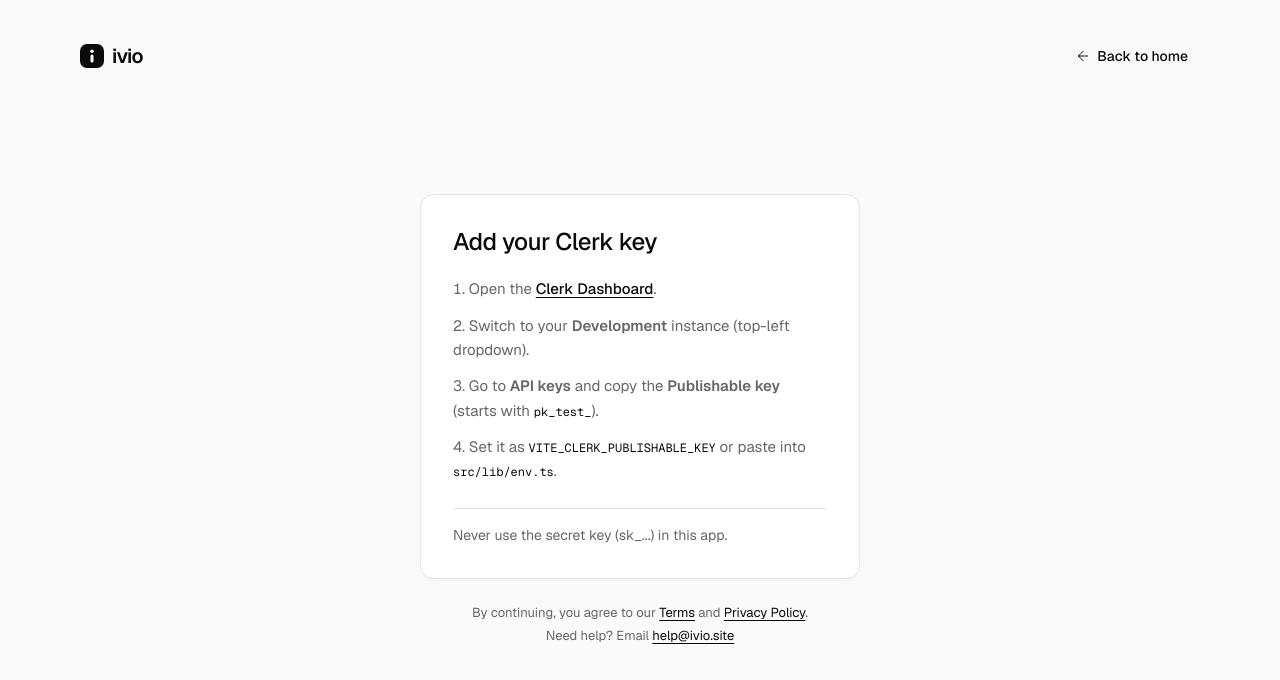
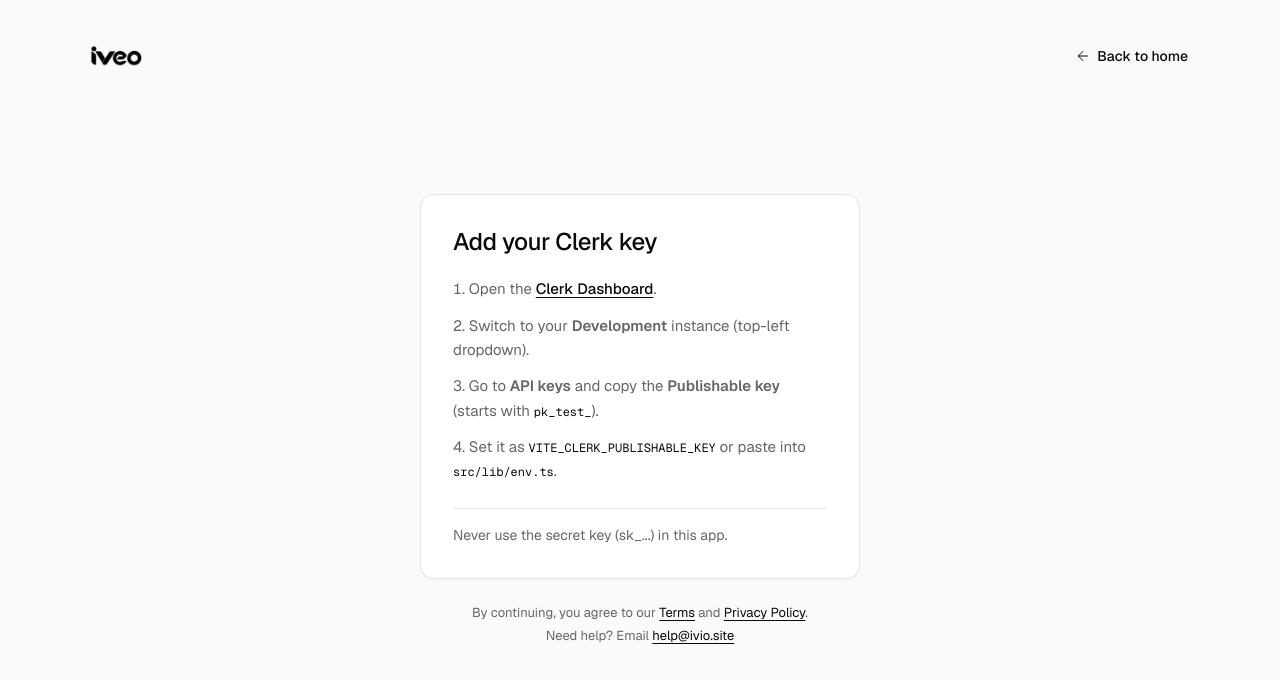
Before and after one commit to arjunjareda1355/Iveo, a React (Vite) app: page /login in a window 1280 px wide. Shown: the top 680 px of the page. Built offline with nearby package versions, Linux system fonts and the light colour scheme; no server answers.

Commit message:
feat: replace text logo with wordmark image
Replace the SVG-based text logo with a brand wordmark image and update the Clerk publishable key fallback.

```diff
--- a/src/components/ui/Logo.tsx
+++ b/src/components/ui/Logo.tsx
@@ -1,5 +1,6 @@
 import React from 'react';
 import { Link } from 'react-router-dom';
+import wordmarkImg from '../../assets/wordmark.png';
 import { cn } from '../../lib/cn';
 
 interface LogoProps {
@@ -16,51 +17,20 @@ export const Logo: React.FC<LogoProps> = ({
   isLink = true,
 }) => {
   const isDark = tone === 'dark';
-  const markSize = size === 'sm' ? 20 : size === 'lg' ? 28 : 24;
-  const textSize = size === 'sm' ? 'text-lg' : size === 'lg' ? 'text-2xl' : 'text-[20px]';
+  // 1280x427 aspect ratio (3:1)
+  const heightClass = size === 'sm' ? 'h-5' : size === 'lg' ? 'h-8' : 'h-6';
 
   const content = (
     <span className={cn('inline-flex items-center select-none', className)}>
-      <svg
-        width={markSize}
-        height={markSize}
-        viewBox="0 0 24 24"
-        fill="none"
-        xmlns="http://www.w3.org/2000/svg"
-        aria-hidden="true"
-        className="shrink-0"
-      >
-        <rect
-          width="24"
-          height="24"
-          rx="7"
-          fill={isDark ? '#FAFAFA' : '#0A0A0A'}
-        />
-        <circle
-          cx="12"
-          cy="7.25"
-          r="1.75"
-          fill={isDark ? '#0A0A0A' : '#FFFFFF'}
-        />
-        <rect
-          x="10.5"
-          y="10.5"
-          width="3"
-          height="8"
-          rx="1.5"
-          fill={isDark ? '#0A0A0A' : '#FFFFFF'}
-        />
-      </svg>
-      <span
-        style={{ letterSpacing: '-0.04em' }}
+      <img
+        src={wordmarkImg}
+        alt="ivio"
         className={cn(
-          'ml-2 font-semibold font-sans leading-none',
-          textSize,
-          isDark ? 'text-inverse-text' : 'text-ink'
+          'w-auto object-contain transition-all duration-120',
+          heightClass,
+          isDark && 'brightness-0 invert'
         )}
-      >
-        ivio
-      </span>
+      />
     </span>
   );
 
--- a/src/lib/env.ts
+++ b/src/lib/env.ts
@@ -1,5 +1,5 @@
 // If your environment has no way to set variables, paste your Clerk PUBLISHABLE key (pk_test_...) here. Never paste a secret key (sk_...).
-const CLERK_PUBLISHABLE_KEY_FALLBACK = '';
+const CLERK_PUBLISHABLE_KEY_FALLBACK = 'pk_live_Y2xlcmsuaXZlby5zaXRlJA';
 
 const rawKey = (
   import.meta.env.VITE_CLERK_PUBLISHABLE_KEY ||
```
Also changed, not shown: public/wordmark.png (added), src/assets/wordmark.png (added).
